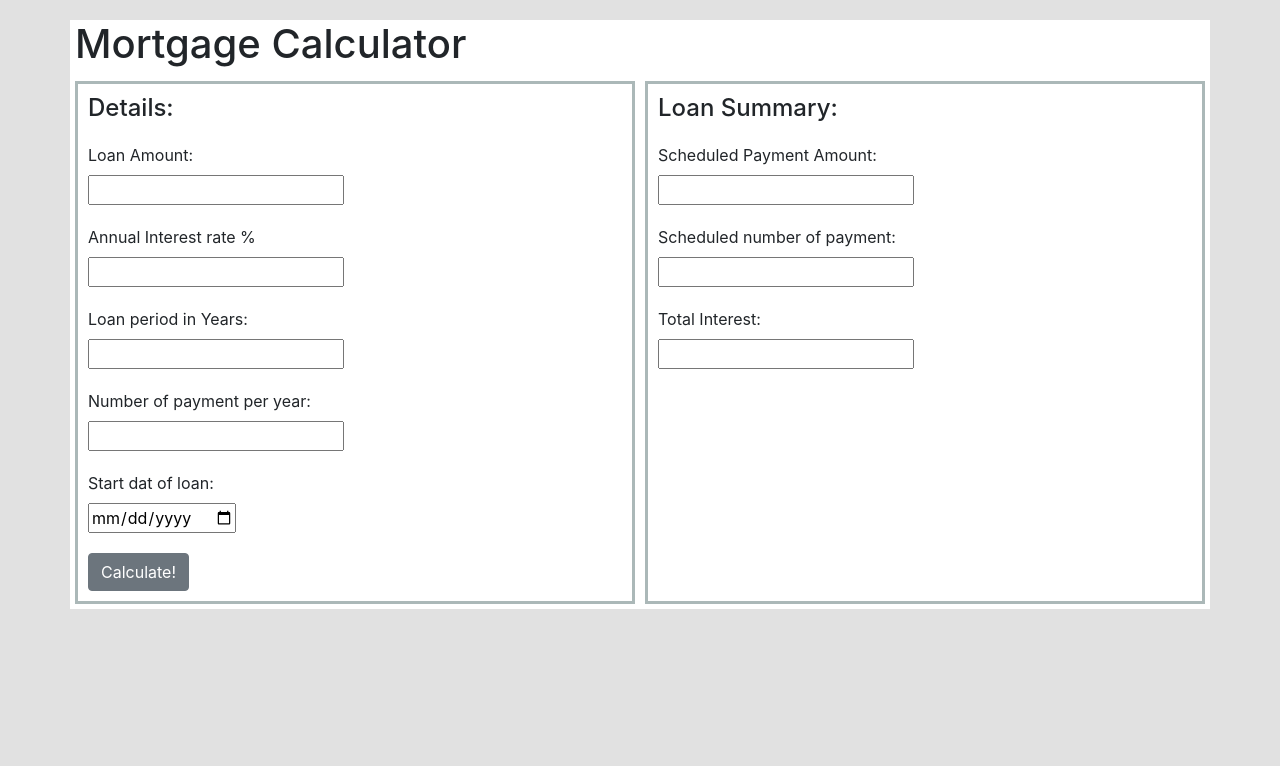
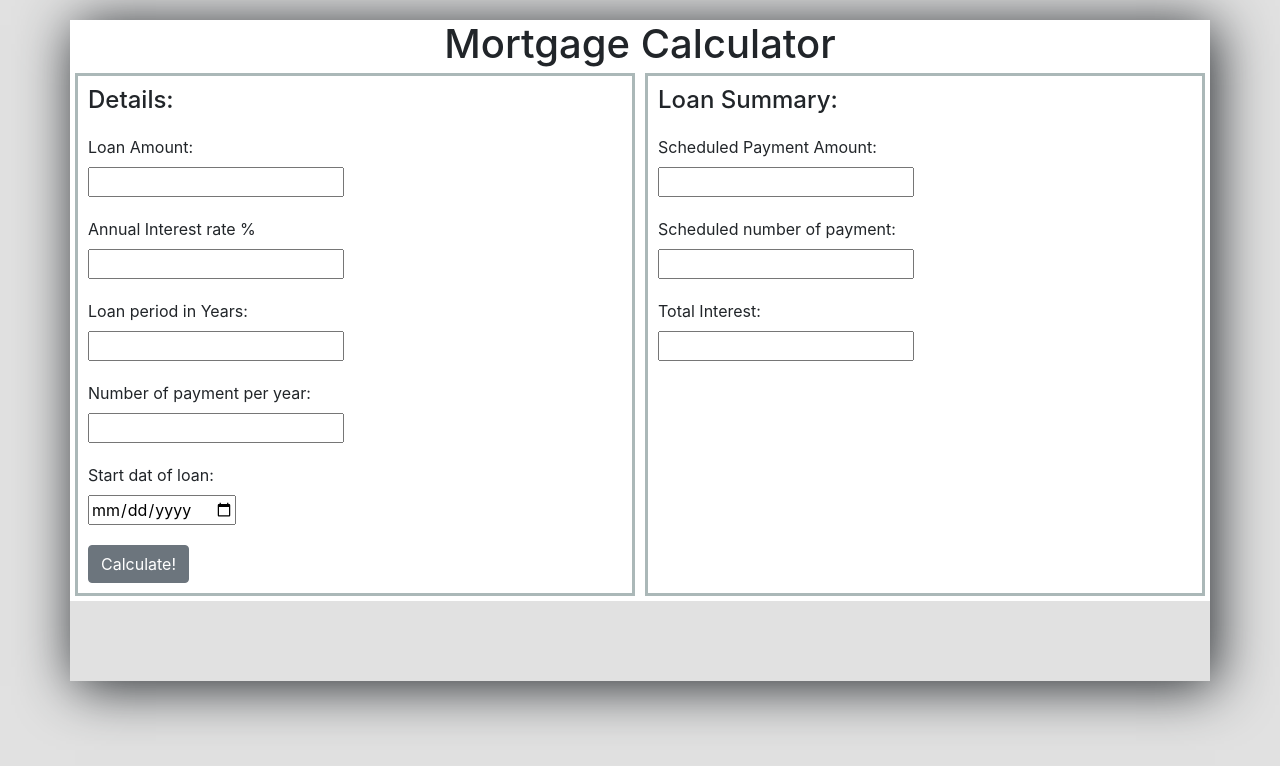
Before and after one commit to arunwaran/mortgageCalculator, a plain HTML site: page Index.html in a window 1280 px wide. Drawn offline with nearby package versions, Linux system fonts and the light colour scheme.

Commit message:
style changes

```diff
--- a/style.css
+++ b/style.css
@@ -23,6 +23,7 @@ margin: 5px;
 
 .container{
   margin-top: 20px;
+  box-shadow: 5px 5px 53px
 }
 
 .row{
@@ -34,7 +35,7 @@ body{
 }
 
 h1{
-  margin-left: 5px;
+  margin: auto;
 }
 
 h4{
```
